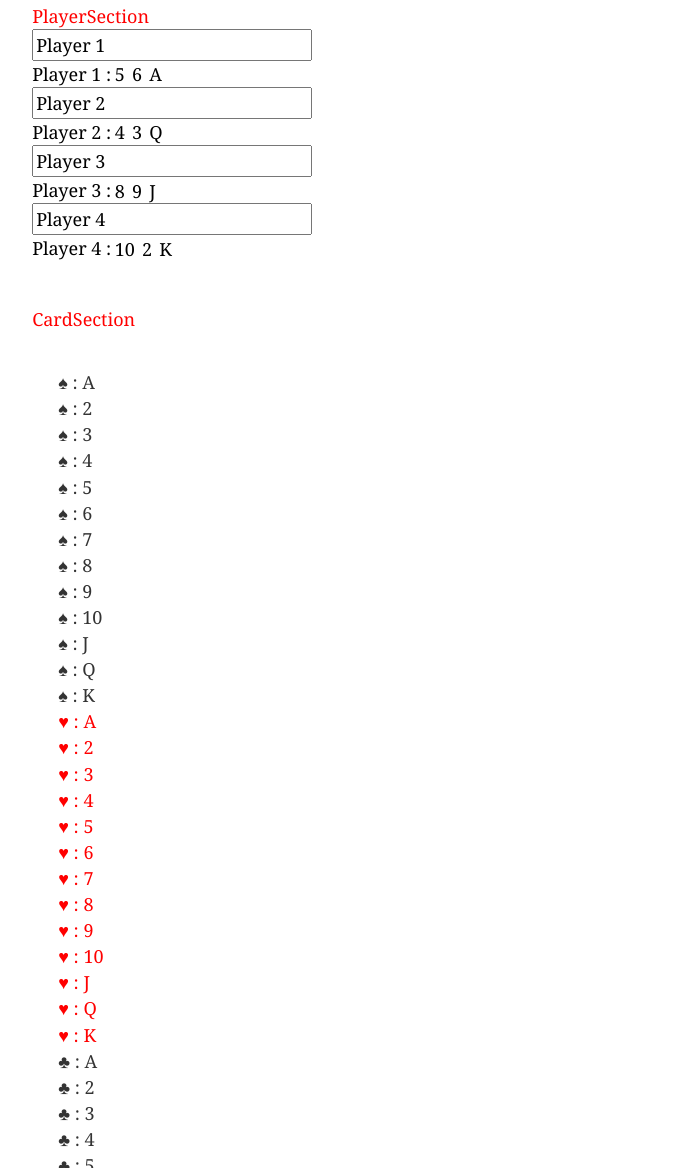
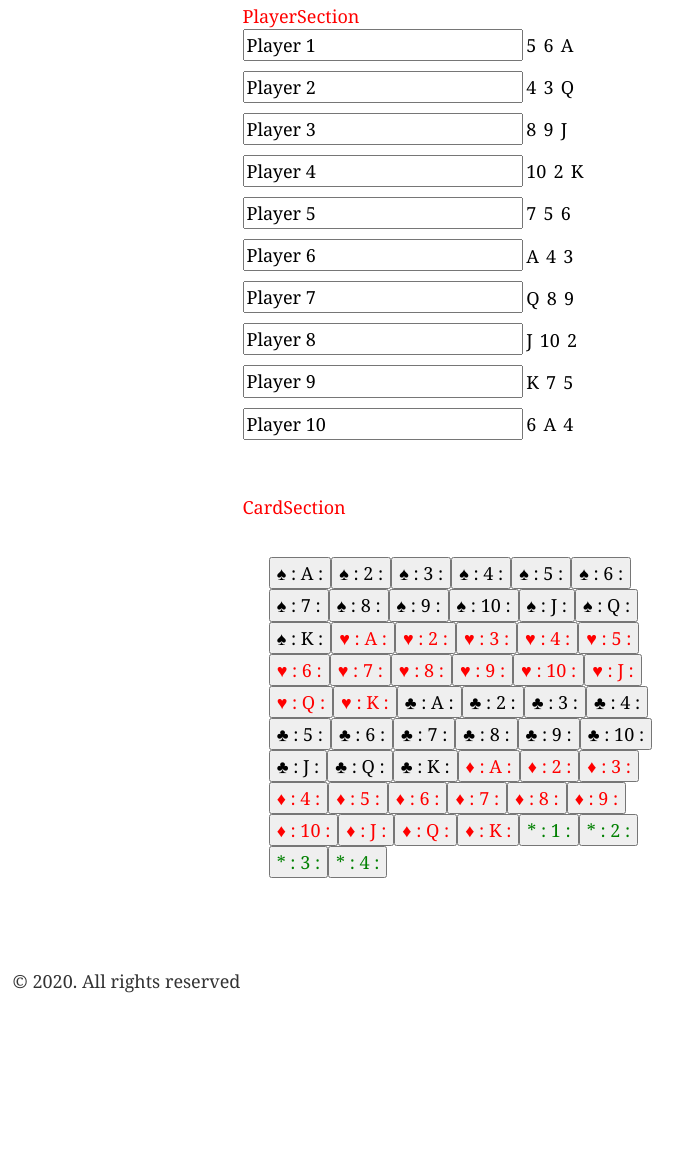
Before and after one commit to wjkw1/western-wilson-gatsby-profile-website, a Gatsby site: page /card-game in a window 1280 px wide. Shown: the part 271-1439 px from the top of the page, without its empty margins (167-850 px from the left). After the commit the page ends 1345 px from the top, so only its background shows below. Built offline with nearby package versions, Linux system fonts and the light colour scheme; Gatsby itself is replaced by a stand-in of ours.

Commit message:
Restructure component folder, removed Deck

```diff
--- a/src/components/CardGame/Card.js
+++ /dev/null
@@ -1,37 +0,0 @@
-import React from "react"
-
-const Card = props => {
-  if (props.suit === "WILD") {
-    return (
-      <div
-        style={{
-          color: `purple`,
-        }}
-      >
-        {props.value}
-      </div>
-    )
-  } else if (props.suit === "♣︎" || props.suit === "♠︎") {
-    return (
-      <>
-        <div style={{}}>
-          {props.suit} : {props.value}
-        </div>
-      </>
-    )
-  } else {
-    return (
-      <>
-        <div
-          style={{
-            color: `red`,
-          }}
-        >
-          {props.suit} : {props.value}
-        </div>
-      </>
-    )
-  }
-}
-
-export default Card
--- a/src/components/CardGame/CardSection.js
+++ /dev/null
@@ -1,19 +0,0 @@
-import React from "react"
-import Deck from "./Deck"
-
-const CardSection = props => {
-  return (
-    <>
-      <div
-        style={{
-          color: `red`,
-        }}
-      >
-        CardSection
-      </div>
-      <Deck />
-    </>
-  )
-}
-
-export default CardSection
--- /dev/null
+++ b/src/components/Game/Cards/Card.js
@@ -0,0 +1,48 @@
+import React, { useState } from "react"
+/**
+ * Displays a card based on the input props
+ * suit, value, show, , drinkType = 'give/take/both' (not sure if needed)
+ */
+const Card = props => {
+  //const [show, setShow] = useState(props.show)
+
+  //select colour of card text based on suit
+  let colour = ""
+  if (props.suit === "*") {
+    colour = "green"
+  } else if (props.suit === "♣︎" || props.suit === "♠︎") {
+    colour = "black"
+  } else if (props.suit === "♥︎" || props.suit === "♦︎") {
+    colour = "red"
+  } else {
+    colour = "purple"
+  }
+
+  /**TODO: show back or front of card depending on boolean prop.show
+    if prop isFaceUp is set
+    set state and handle click for button
+    if isFaceUp == True
+     else
+      show card back
+     else showCard by default
+  */
+  return (
+    <>
+      <button
+        style={{
+          color: colour,
+        }}
+      >
+        {props.suit} : {props.value} : {props.show}
+      </button>
+    </>
+  )
+}
+
+/**TODO: set the prop types
+ * suit = string
+ * value = string
+ * show = boolean, null as default
+ *
+ */
+export default Card
--- a/src/components/CardGame/Deck.js
+++ b/src/components/Game/Cards/CardSection.js
@@ -1,9 +1,8 @@
 import React from "react"
-import Card from "./Card"
+import Row from "./Row"
 
-//This gives a deck of 56 cards, divisible by 8 so perfect for our card game
-const Deck = props => {
-  const wilds = ["joker-1", "joker-2", "joker-3", "joker-4"]
+const CardSection = props => {
+  const wilds = ["1", "2", "3", "4"]
   const suits = ["♠︎", "♥︎", "♣︎", "♦︎"]
   const values = [
     "A",
@@ -21,12 +20,13 @@ const Deck = props => {
     "K",
   ]
 
+  //
   let cardDeck = []
   const buildDeck = () => {
     let card = []
     let index = 0
     let id = ""
-
+    //loop through
     suits.forEach(suit => {
       values.forEach(value => {
         id = "cardId_" + index++
@@ -37,7 +37,7 @@ const Deck = props => {
 
     wilds.forEach(value => {
       id = "cardId_" + index++
-      card = { key: id, suit: "WILD", value: value, isFaceUp: false }
+      card = { key: id, suit: "*", value: value, isFaceUp: false }
       cardDeck.push(card)
     })
 
@@ -45,31 +45,21 @@ const Deck = props => {
     console.log(cardDeck)
   }
 
+  //build the deck
   buildDeck()
 
   return (
     <>
       <div
-        className="deck"
         style={{
-          margin: `1rem auto`,
-          maxWidth: 960,
-          padding: `1.0875rem 1.45rem`,
+          color: `red`,
         }}
       >
-        {cardDeck.map(card => {
-          return (
-            <Card
-              key={card.key}
-              suit={card.suit}
-              value={card.value}
-              isFaceUp={card.isFaceUp}
-            />
-          )
-        })}
+        CardSection
       </div>
+      <Row deck={cardDeck} />
     </>
   )
 }
 
-export default Deck
+export default CardSection
--- /dev/null
+++ b/src/components/Game/Cards/Row.js
@@ -0,0 +1,35 @@
+import React from "react"
+import Card from "./Card"
+
+/**
+ * numDrinks(not sure if needed)
+ * @param {*} props
+ */
+const Row = props => {
+  const deck = props.deck
+  return (
+    <>
+      <div
+        className="deck"
+        style={{
+          margin: `1rem auto`,
+          maxWidth: 960,
+          padding: `1.0875rem 1.45rem`,
+        }}
+      >
+        {deck.map(card => {
+          return (
+            <Card
+              key={card.key}
+              suit={card.suit}
+              value={card.value}
+              show={card.show}
+            />
+          )
+        })}
+      </div>
+    </>
+  )
+}
+
+export default Row
--- a/src/components/CardGame/GameBoard.js
+++ b/src/components/Game/GameBoard.js
@@ -1,6 +1,6 @@
 import React from "react"
-import PlayerSection from "./PlayerSection"
-import CardSection from "./CardSection"
+import PlayerSection from "./Players/PlayerSection"
+import CardSection from "./Cards/CardSection"
 
 const GameBoard = () => {
   return (
@@ -8,7 +8,7 @@ const GameBoard = () => {
       <div
         style={{
           margin: `1rem auto`,
-          maxWidth: 960,
+          maxWidth: 500,
           padding: `0 1.0875rem 1.45rem`,
         }}
       >
@@ -17,7 +17,7 @@ const GameBoard = () => {
       <div
         style={{
           margin: `1rem auto`,
-          maxWidth: 960,
+          maxWidth: 500,
           padding: `0 1.0875rem 1.45rem`,
         }}
       >
--- a/src/components/CardGame/Player.js
+++ b/src/components/Game/Players/Player.js
@@ -6,13 +6,18 @@ const Player = props => {
 
   return (
     <>
-      <input type="text" value={name} onChange={e => setName(e.target.value)} />
       <div
         style={{
           color: `black`,
+          marginBottom: `10px`,
         }}
       >
-        {name} :
+        <input
+          type="text"
+          value={name}
+          onChange={e => setName(e.target.value)}
+        />
+
         {props.hand.map(card => {
           return (
             <span
--- a/src/components/CardGame/PlayerSection.js
+++ b/src/components/Game/Players/PlayerSection.js
@@ -3,7 +3,7 @@ import Player from "./Player"
 
 const PlayerSection = props => {
   //TODO: pass the cardValues, number of players and handSize through to Player Section
-  let numberOfPlayers = 4,
+  let numberOfPlayers = 10,
     numberOfCardsInHand = 3
 
   //Players have no need for suits
--- a/src/pages/card-game.js
+++ b/src/pages/card-game.js
@@ -3,7 +3,7 @@ import React from "react"
 import Layout from "../components/layout"
 import SEO from "../components/seo"
 
-import GameBoard from "../components/CardGame/GameBoard"
+import GameBoard from "../components/Game/GameBoard"
 
 const CardGame = () => (
   <Layout>
```
Also changed, not shown: src/components/Common/Button.js (added, +11 -0 lines).
